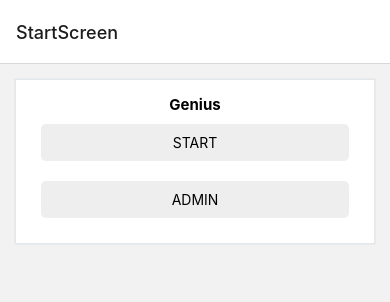
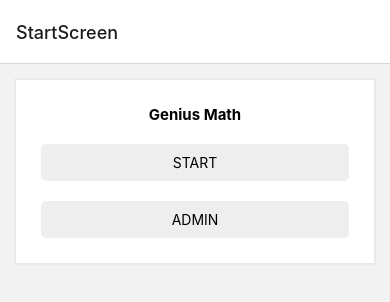
Before and after one commit to BooksHorse/itcamp, a React Native app: screen /StartScreen in a window 390 px wide. Shown: the top 302 px of the page. Built offline with nearby package versions, Linux system fonts and the light colour scheme.

Commit message:
start screen no style

```diff
--- a/Pages/StartScreen.jsx
+++ b/Pages/StartScreen.jsx
@@ -6,8 +6,8 @@ import { Card } from '@rneui/themed';
 export function StartScreen({navigation}) {
     return (
         <View >
-            <Card style = {style.Main}>
-                <Text style = {style.CardTitle}>Genius</Text>
+            <Card style = {style.main}>
+                <Text style = {style.CardTitle}>Genius Math</Text>
 
                 {buttonyes("START",() => navigation.navigate('GameScreen'))}
                 {buttonyes("ADMIN",() => navigation.navigate('GameScreen'))}
@@ -21,20 +21,17 @@ export function StartScreen({navigation}) {
 
 
 const style = StyleSheet.create({
-    Main:{
+    main:{
         width: 200,
         height: 100,
-        alignItems: "center",
-        justifyContent: "center",
-        flex: 1,
-        borderRadius: 20,
-
+        borderRadius: 30,
     },
 
     CardTitle:{
         textAlign: "center",
         fontWeight: "bold",
         fontSize: 15,
+        margin:10,
     },
 
     Button: {
@@ -43,8 +40,7 @@ const style = StyleSheet.create({
         alignItems: "center",
         margin: 10,
         padding: 10
-
-    }
+    },
 
 
 })
```
